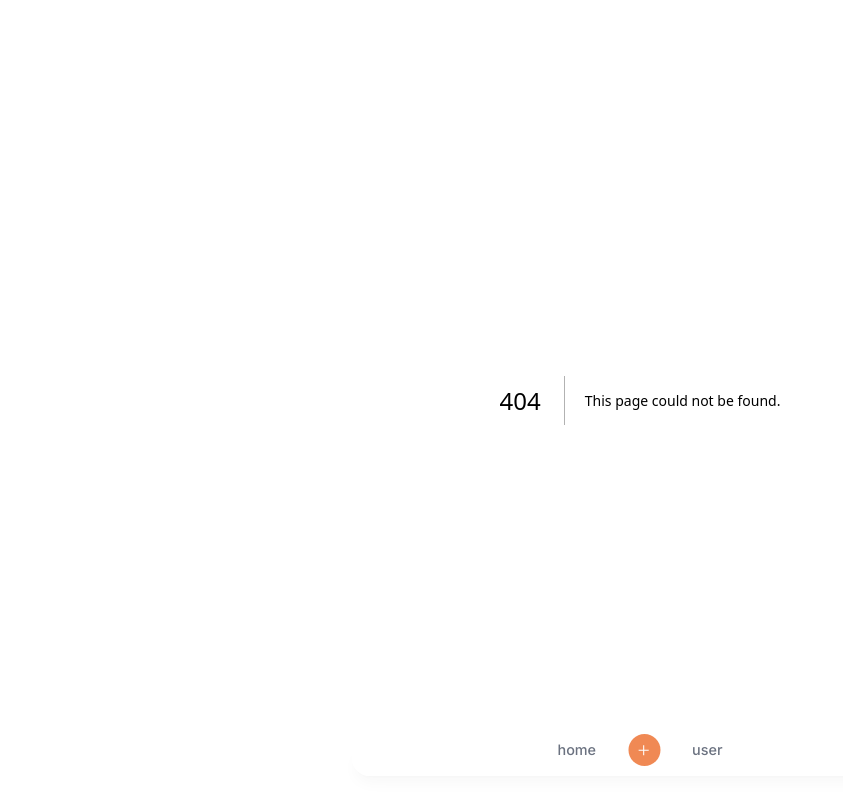
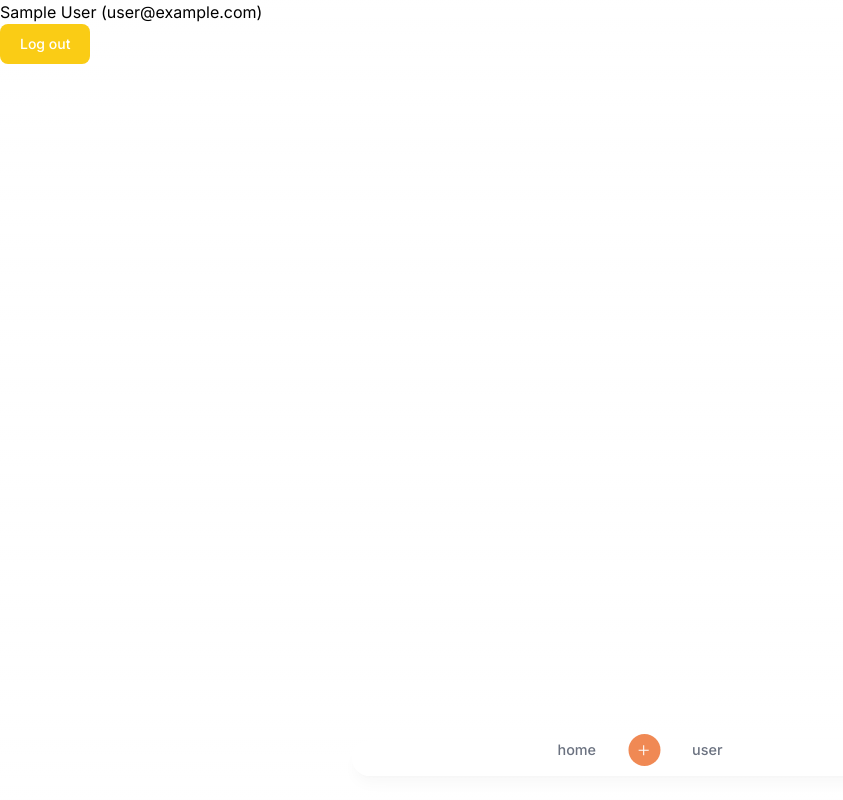
Before and after one commit to MurphyYue/baby-trove, a Next.js app: page /user in a window 1280 px wide. Before the commit this address had no page. Shown: the whole page, without its empty margins (0-843 px from the left). Built offline with nearby package versions, Linux system fonts and the light colour scheme; no server answers; sample sign-in values are in the browser's storage.

Commit message:
add authorization

```diff
--- a/app/actions.ts
+++ b/app/actions.ts
@@ -1,13 +1,23 @@
 import prisma from "@/lib/prisma";
 import { Post } from "@/components/Timeline";
 import dayjs from "dayjs";
+import { getServerSession } from "next-auth/next";
+import { OPTIONS } from '@/app/api/auth/[...nextauth]/route'
+import { redirect } from "next/navigation";
 
 export async function getPublishedPostsAndMedia(): Promise<Post[]> {
   try {
+    const session = await getServerSession(OPTIONS);
+    if (!session?.user?.email) {
+      redirect("/api/auth/signin");
+    }
     // 查询所有 published 为 true 的帖子
     const publishedPosts = await prisma.post.findMany({
       where: {
         published: true,
+        author: {
+          email: session.user.email,
+        },
       },
       // 同时加载每个帖子的关联媒体
       include: {
--- a/app/api/auth/[...nextauth]/route.ts
+++ b/app/api/auth/[...nextauth]/route.ts
@@ -1,7 +1,7 @@
 import NextAuth from "next-auth";
 import GitHubProvider from "next-auth/providers/github";
 
-const options = {
+export const OPTIONS = {
   providers: [
     GitHubProvider({
       clientId: process.env.GITHUB_ID || "",
@@ -10,5 +10,5 @@ const options = {
   ],
   secret: process.env.SECRET,
 };
-const authHandler = NextAuth(options);
+const authHandler = NextAuth(OPTIONS);
 export { authHandler as GET, authHandler as POST };
--- a/app/create-post/actions.ts
+++ b/app/create-post/actions.ts
@@ -6,6 +6,9 @@ import { S3Client, PutObjectCommand } from "@aws-sdk/client-s3";
 import { getSignedUrl } from "@aws-sdk/s3-request-presigner";
 import crypto from "crypto";
 import prisma from "@/lib/prisma";
+import { getServerSession } from "next-auth/next";
+import { OPTIONS } from '@/app/api/auth/[...nextauth]/route'
+
 
 const allowedFileTypes = ["image/jpeg", "image/png", "video/mp4", "video/quicktime"];
 
@@ -38,7 +41,22 @@ export const createPost = async ({
       return { failure: "not enough content" };
     }
   }
-  const result = await prisma.post.create({
+  const session = await getServerSession(OPTIONS);
+  if (!session) {
+    return { failure: "not enough content" };
+  }
+  let result;
+  if (!mediaId) {
+    result = await prisma.post.create({
+      data: {
+        content: content,
+        published: true,
+        author: { connect: { email: session.user?.email || '' } },
+      },
+    });
+  }
+  if (mediaId) {
+    result = await prisma.post.create({
       data: {
         content: content,
         published: true,
@@ -46,7 +64,6 @@ export const createPost = async ({
         medias: { connect: { id: mediaId } },
       },
     });
-  if (mediaId) {
     await prisma.media.update({
       where: {
         id: mediaId,
--- a/app/create-post/page.tsx
+++ b/app/create-post/page.tsx
@@ -3,8 +3,10 @@
 import React, { useState } from "react";
 import { twMerge } from "tailwind-merge";
 import { getSignedURL, createPost } from "./actions";
+import { useSession } from "next-auth/react";
 
 export default function CreatePostForm() {
+  const { data: session, status } = useSession();
   const [statusMessage, setStatusMessage] = useState("");
   const [content, setContent] = useState("");
   const [file, setFile] = useState<File | null>(null);
@@ -45,6 +47,10 @@ export default function CreatePostForm() {
     e.preventDefault();
     setLoading(true);
     try {
+      console.log("++++++session++++", session);
+      if (!session) {
+        throw new Error("no auth");
+      }
       let fileId: number | undefined = undefined;
       if (file) {
         setStatusMessage("Uploading...");
@@ -56,7 +62,7 @@ export default function CreatePostForm() {
       setStatusMessage("Post Successful");
     } catch (error) {
       console.error(error);
-      setStatusMessage("Post failed");
+      setStatusMessage(String(error) || "Post failed");
     } finally {
       setLoading(false);
     }
--- /dev/null
+++ b/app/user/page.tsx
@@ -0,0 +1,22 @@
+'use client'
+
+import { signOut, useSession } from "next-auth/react";
+
+export default function User() {
+  const { data: session, status } = useSession();
+  console.log(session)
+  return (
+    <div>
+      <p>
+        {session?.user?.name} ({session?.user?.email})
+      </p>
+      <button
+        type="button"
+        onClick={() => signOut()}
+        className="focus:outline-none text-white bg-yellow-400 hover:bg-yellow-500 focus:ring-4 focus:ring-yellow-300 font-medium rounded-lg text-sm px-5 py-2.5 me-2 mb-2 dark:focus:ring-yellow-900"
+      >
+        <a>Log out</a>
+      </button>
+    </div>
+  );
+}
--- a/components/Navbar.tsx
+++ b/components/Navbar.tsx
@@ -53,7 +53,7 @@ export default function Navbar() {
               className={clsx(
                 "flex w-full items-center justify-center px-3 py-3 hover:text-gray-950 transition dark:text-gray-500 dark:hover:text-gray-300",
               )}
-              href="create-post"
+              href="user"
             >
               <span className="dark:text-white">user</span>
             </Link>
```
Lines whose indentation alone changed are shown as unchanged.
